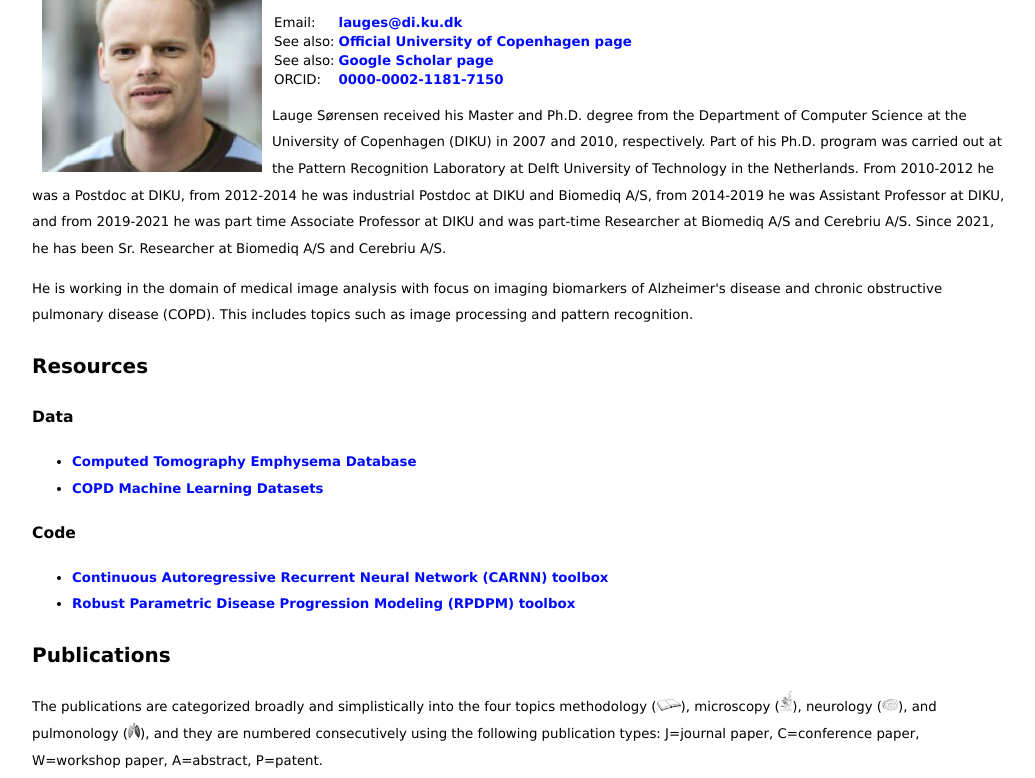
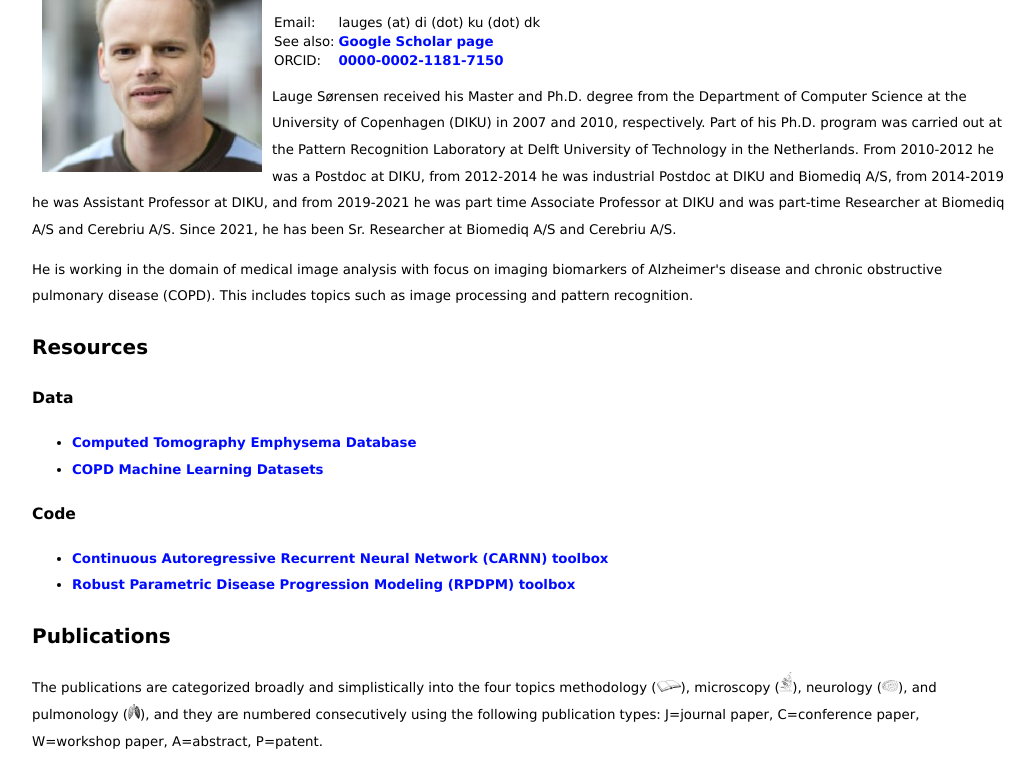
Before and after one commit to lauge-soerensen/lauge-soerensen.github.io, a plain HTML site: page index.html in a window 1280 px wide. Shown: the part 68-846 px from the top of the page, without its empty margins (118-1153 px from the left). Drawn offline with Linux system fonts and the light colour scheme.

Commit message:
misc minor updates

```diff
--- a/index.html
+++ b/index.html
@@ -3,7 +3,7 @@
 <head>
 <meta http-equiv='Content-Type' content='text/html; charset=iso-8859-1'>
 <link href='minima.css' rel='StyleSheet' type='text/css'>
-<title>Lauge S&oslash;rensen, Associate Professor</title>
+<title>Lauge S&oslash;rensen</title>
 </head>
 <body>
 <p><img src="images/lauge.jpg" style="height: 220px; margin: 10px;"
@@ -14,12 +14,8 @@
     <tbody>
       <tr>
         <td>Email:</td>
-        <td><a href="mailto:lauges@diku.dk">lauges@di.ku.dk</a></td>
+        <td>lauges (at) di (dot) ku (dot) dk</td>
       </tr>
-	<tr>
-	<td>See also:</td>
-	<td><a href="http://diku.dk/ansatte/beskrivelse/?id=203909">Official University of Copenhagen	page</a></td>
-	</tr>
 	<tr>
 	<td>See also:</td>
 	<td><a href="http://scholar.google.com/citations?user=ZWZ0yiEAAAAJ&hl=en">Google Scholar page</a></td>
@@ -378,6 +374,7 @@
   <li class="brain">[A35]
         <b>Smart protocol: real-time brain MRI pathology detection by deep learning for online protocol control</b><br>
         A. Pai, B. Low, L. S&oslash;rensen, M. Lillholm, E.B. Dam, R. Lauritzen, R. Kashyape, M. Nielsen, <i>European Congress of Radiology (ECR)</i>, 2020
+        [<a href="https://connect.myesr.org/course/artificial-intelligence-and-machine-learning-in-the-brain/">Link (see RPS 1405a)</a>]
   <li class="brain">[A34]
 	<b>MRI Biomarkers Improve Disease Progression Modeling-based Prediction of Cognitive Decline</b><br>
 	M.M. Ghazi, M. Nielsen, A. Pai, M. Modat, M.J. Cardoso, S. Ourselin, and L. S&oslash;rensen, <i>Radiological Society of North America (RSNA)</i>, 2019.<br>
```
